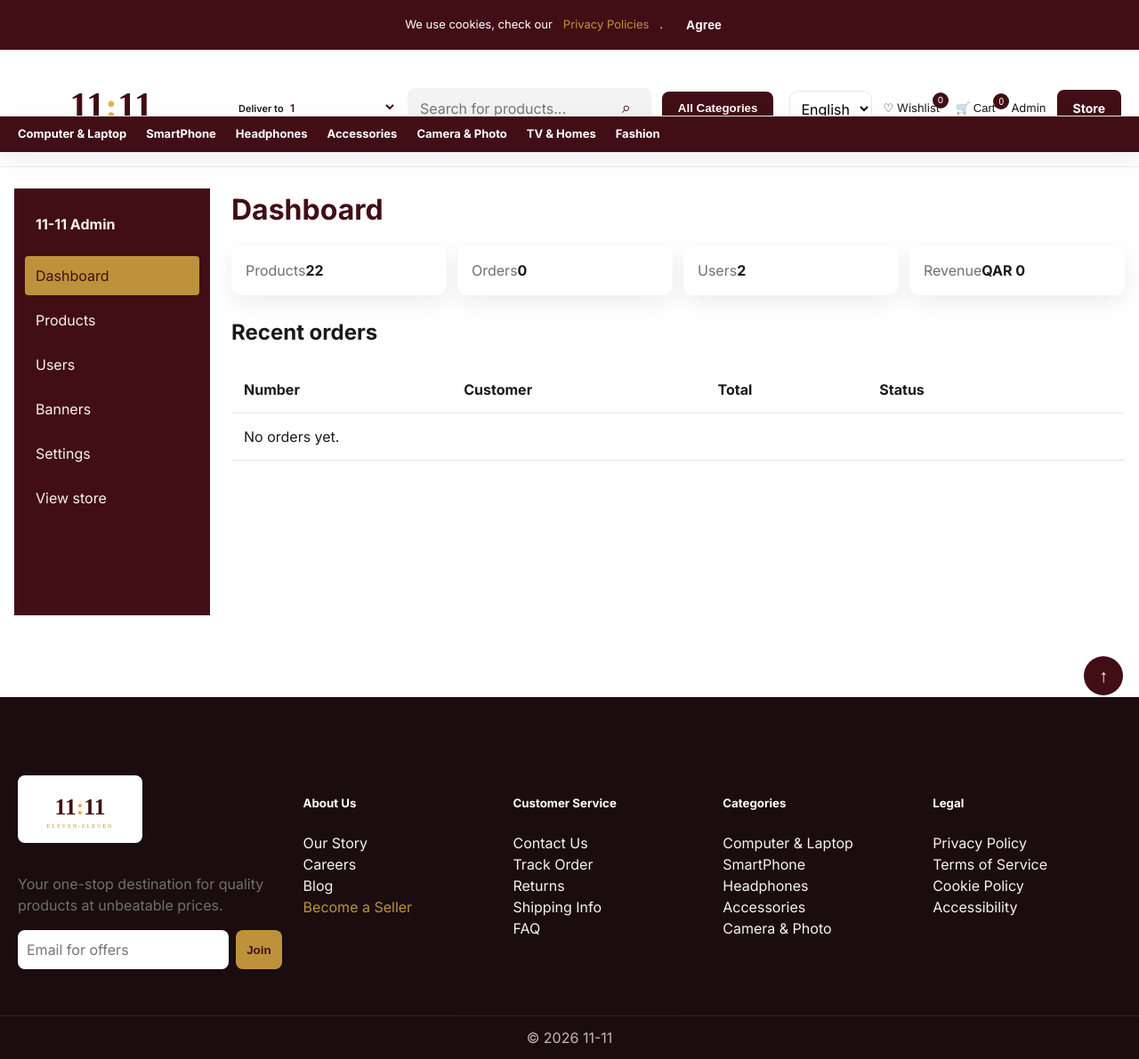
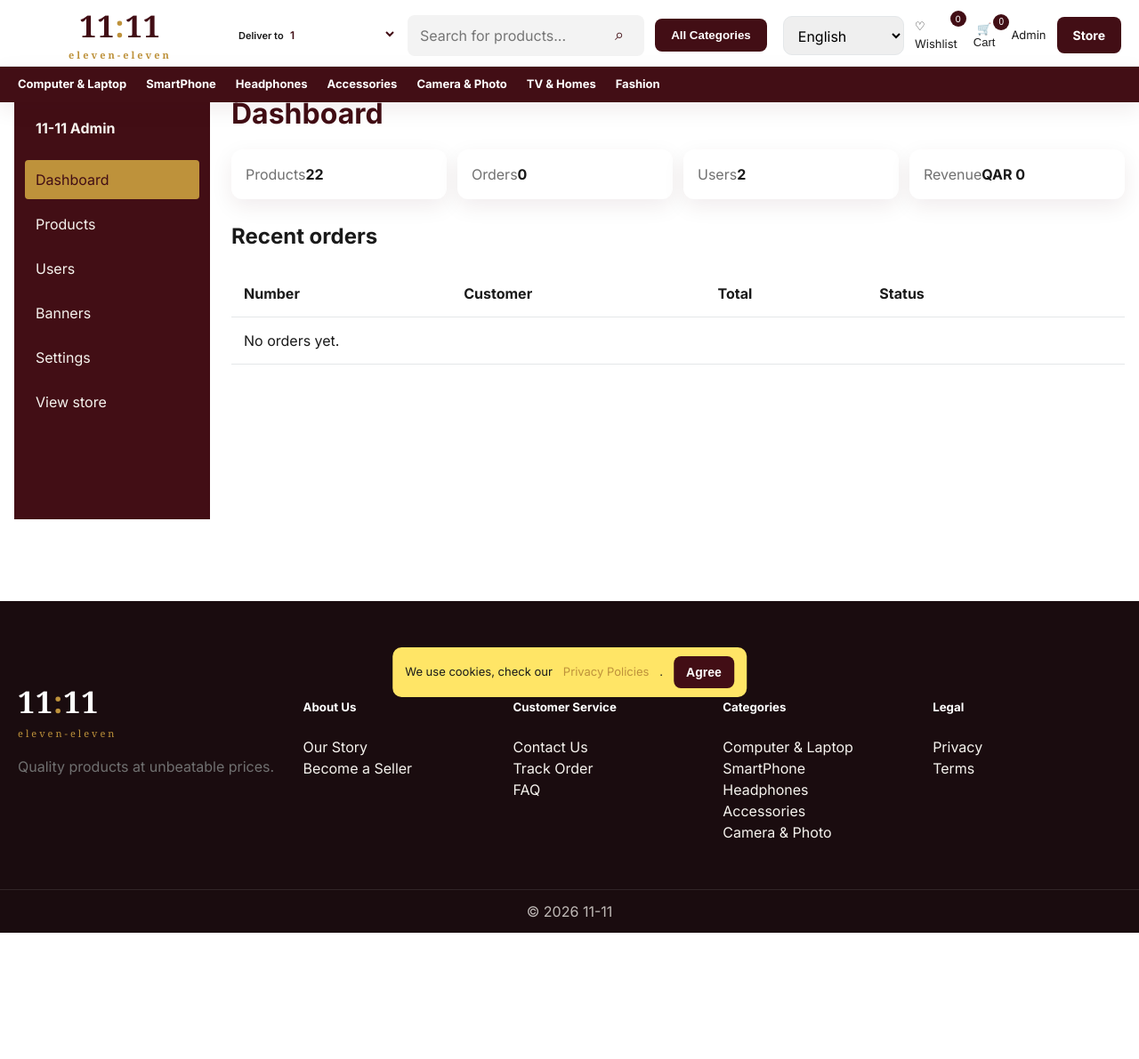
Before and after one commit to ahamedshadhir/11-11, a Flask app: page /admin in a window 1280 px wide. Shown: the whole page at 89% size. After the commit the page ends 1049 px from the top, so only its background shows below. Run offline with Flask 3, Linux system fonts and the light colour scheme; a user stored in the database is signed in.

Commit message:
Replace clipped SVG logo with a full HTML 11:11 wordmark

```diff
--- a/static/css/brand.css
+++ b/static/css/brand.css
@@ -1,30 +1,29 @@
-.header-card{overflow:visible}
-.header-row{grid-template-columns:240px 1fr auto !important;gap:16px;align-items:center;padding:16px 0}
-.header-logo{display:flex;align-items:center;line-height:normal;overflow:visible;min-width:220px;padding-top:2px}
-.header-logo img{
-  width:auto !important;
-  max-width:220px;
-  height:84px !important;
-  min-height:0;
-  object-fit:contain;
-  object-position:center;
-  display:block;
-  background:#fff;
-  padding:0;
-  border-radius:10px;
-  filter:none !important;
+.cookie-bar{
+  position:fixed;left:50%;bottom:16px;transform:translateX(-50%);
+  background:#ffe566;color:#1a1a1a;border-radius:10px;z-index:200;
+  padding:10px 14px;width:max-content;max-width:calc(100% - 24px);
 }
-.ftr-logo-link{display:inline-block;margin-bottom:12px}
-.ftr-logo-link img{
-  width:168px;height:auto;display:block;
-  background:#fff;border-radius:10px;padding:8px;
-  filter:none !important;
+.header-card{overflow:visible;background:#fff}
+.header-row{
+  grid-template-columns:220px 1fr auto !important;
+  align-items:center;gap:16px;padding:10px 0;
 }
-.top-to-top{
-  position:fixed;right:18px;bottom:18px;z-index:80;
-  width:44px;height:44px;border:0;border-radius:50%;
-  background:#420e15;color:#fff;font-size:20px;cursor:pointer;
+.header-logo{
+  display:flex;flex-direction:column;justify-content:center;
+  line-height:1;text-decoration:none;min-width:180px;
 }
-.news-form{display:flex;gap:8px;margin-top:10px}
-.news-form input{flex:1;border:0;border-radius:8px;padding:10px}
-.news-form button{background:#be923b;color:#420e15;border:0;border-radius:8px;padding:10px 12px;font-weight:700}
+.header-logo img{display:none}
+.logo-mark{
+  font-family:Georgia,"Times New Roman",serif;
+  font-size:34px;font-weight:700;color:#420e15;letter-spacing:1px;
+}
+.logo-mark span{color:#be923b}
+.logo-sub{
+  font-family:Georgia,"Times New Roman",serif;
+  font-size:11px;letter-spacing:3px;color:#be923b;text-transform:lowercase;
+  margin-top:2px;
+}
+.ftr-logo-link{display:flex;flex-direction:column;text-decoration:none;margin-bottom:12px}
+.ftr-logo-link img{display:none}
+.ftr-logo-link .logo-mark{color:#fff}
+.ftr-logo-link .logo-sub{color:#be923b}
--- a/templates/base.html
+++ b/templates/base.html
@@ -14,14 +14,15 @@
 </head>
 <body data-wish="{{ wishlist_ids|join(',') }}">
   <div class="cookie-bar" id="cookieBar">
-    {% if lang=='ar' %}نستخدم الكوكيز، راجع{% else %}We use cookies, check our{% endif %}
-    <a href="{{ url_for('privacy') }}">{% if lang=='ar' %}سياسة الخصوصية{% else %}Privacy Policies{% endif %}</a>.
+    {% if lang=='ar' %}نستخدم الكوكيز{% else %}We use cookies, check our{% endif %}
+    <a href="{{ url_for('privacy') }}">{% if lang=='ar' %}الخصوصية{% else %}Privacy Policies{% endif %}</a>.
     <button class="common-btn" id="cookieAccept" type="button">{% if lang=='ar' %}موافق{% else %}Agree{% endif %}</button>
   </div>
   <header class="header-card">
     <div class="container header-row">
       <a class="header-logo" href="{{ url_for('index') }}" aria-label="11:11 eleven-eleven">
-        <img src="{{ url_for('static', filename='img/logo.svg') }}" alt="eleven-eleven" />
+        <span class="logo-mark">11<span>:</span>11</span>
+        <span class="logo-sub">eleven-eleven</span>
       </a>
       <div class="header-mid">
         <div class="deliver">
@@ -34,8 +35,8 @@
           </select>
         </div>
         <div class="search-wrap">
-          <form class="search-form" action="{{ url_for('shop') }}" method="get" autocomplete="off">
-            <input type="text" name="q" id="liveSearch" placeholder="{% if lang=='ar' %}ابحث عن منتجات...{% else %}Search for products...{% endif %}" value="{{ request.args.get('q','') }}" />
+          <form class="search-form" action="{{ url_for('shop') }}" method="get">
+            <input type="text" name="q" id="liveSearch" placeholder="{% if lang=='ar' %}ابحث...{% else %}Search for products...{% endif %}" value="{{ request.args.get('q','') }}" />
             <button type="submit">⌕</button>
           </form>
           <div class="search-suggest" id="searchSuggest"></div>
@@ -43,26 +44,17 @@
         <button class="cats-btn" type="button">{% if lang=='ar' %}كل الأقسام{% else %}All Categories{% endif %}</button>
       </div>
       <div class="header-rt">
-        <div class="lang-drop">
         <select id="langSelect">
           <option value="en" {% if lang!='ar' %}selected{% endif %}>English</option>
           <option value="ar" {% if lang=='ar' %}selected{% endif %}>العربية</option>
         </select>
-        </div>
-        <a class="icon-link mobile-only" id="openMenu" type="button">☰</a>
-        <a class="icon-link" href="{{ url_for('wishlist') }}">
-          ♡ <span class="wish-label">{% if lang=='ar' %}المفضلة{% else %}Wishlist{% endif %}</span>
-          <span class="badge" id="wishCount">{{ nav_wish_count }}</span>
-        </a>
-        <button class="icon-link" id="openCart" type="button">
-          🛒 {% if lang=='ar' %}السلة{% else %}Cart{% endif %}
-          <span class="badge cart-count" id="cartCount">{{ nav_cart_count }}</span>
-        </button>
+        <a class="icon-link" href="{{ url_for('wishlist') }}">♡ {% if lang=='ar' %}المفضلة{% else %}Wishlist{% endif %} <span class="badge" id="wishCount">{{ nav_wish_count }}</span></a>
+        <button class="icon-link" id="openCart" type="button">🛒 {% if lang=='ar' %}السلة{% else %}Cart{% endif %} <span class="badge cart-count" id="cartCount">{{ nav_cart_count }}</span></button>
         {% if current_user.is_authenticated %}
-          {% if current_user.is_admin %}<a class="icon-link" href="{{ url_for('admin_home') }}">{% if lang=='ar' %}الإدارة{% else %}Admin{% endif %}</a>{% endif %}
+          {% if current_user.is_admin %}<a class="icon-link" href="{{ url_for('admin_home') }}">Admin</a>{% endif %}
           <a class="common-btn" href="{{ url_for('account') }}">{{ current_user.name.split()[0] }}</a>
         {% else %}
-          <a class="common-btn" href="/static/login.html">{% if lang=='ar' %}تسجيل الدخول{% else %}Login{% endif %}</a>
+          <a class="common-btn" href="{{ url_for('login') }}">{% if lang=='ar' %}تسجيل الدخول{% else %}Login{% endif %}</a>
         {% endif %}
       </div>
     </div>
@@ -77,79 +69,47 @@
   <main>{% block content %}{% endblock %}</main>
   <div class="overlay" id="overlay"></div>
   <aside class="drawer" id="cartDrawer">
-    <div class="drawer-head">
-      <h5>{% if lang=='ar' %}السلة{% else %}Cart{% endif %} (<span id="drawerCount">{{ nav_cart_count }}</span>)</h5>
-      <button type="button" id="closeCart">×</button>
-    </div>
+    <div class="drawer-head"><h5>{% if lang=='ar' %}السلة{% else %}Cart{% endif %} (<span id="drawerCount">{{ nav_cart_count }}</span>)</h5><button type="button" id="closeCart">×</button></div>
     <div class="drawer-body" id="drawerItems"></div>
     <div class="drawer-foot">
-      <p>{% if lang=='ar' %}الإجمالي{% else %}Total{% endif %} <strong id="drawerTotal">{{ nav_cart_total|qar }}</strong></p>
-      <div class="row-2">
       <a class="common-bd-btn" href="{{ url_for('cart') }}">{% if lang=='ar' %}عرض السلة{% else %}View Cart{% endif %}</a>
       <a class="common-btn" href="{{ url_for('checkout') }}">{% if lang=='ar' %}إتمام الطلب{% else %}Checkout{% endif %}</a>
     </div>
-    </div>
   </aside>
-  <aside class="drawer left" id="menuDrawer">
-    <div class="drawer-head"><h5>{% if lang=='ar' %}القائمة{% else %}Menu{% endif %}</h5><button type="button" id="closeMenu">×</button></div>
-    <div class="drawer-body">
-      <a href="{{ url_for('shop') }}">{% if lang=='ar' %}كل الأقسام{% else %}All Categories{% endif %}</a>
-      {% for cat in all_categories %}<a href="{{ url_for('shop', category=cat.id) }}" style="display:block;padding:8px 0">{{ cat.name }}</a>{% endfor %}
-    </div>
-  </aside>
-  <div class="toast-wrap" id="toasts"></div>
   <footer class="footer">
     <div class="container footer-grid">
       <div>
         <a href="{{ url_for('index') }}" class="ftr-logo-link">
-          <img src="{{ url_for('static', filename='img/logo-light.svg') }}" alt="eleven-eleven" />
+          <span class="logo-mark">11<span>:</span>11</span>
+          <span class="logo-sub">eleven-eleven</span>
         </a>
-        <p>{% if lang=='ar' %}وجهتك للإلكترونيات والأزياء والمنزل في قطر.{% else %}Your one-stop destination for quality products at unbeatable prices.{% endif %}</p>
-        <form class="news-form" method="post" action="/newsletter">
-          <input type="email" name="email" required placeholder="{% if lang=='ar' %}بريدك الإلكتروني{% else %}Email for offers{% endif %}">
-          <button type="submit">{% if lang=='ar' %}اشتراك{% else %}Join{% endif %}</button>
-        </form>
+        <p>{% if lang=='ar' %}وجهتك في قطر.{% else %}Quality products at unbeatable prices.{% endif %}</p>
       </div>
-      <div class="ftr-links">
-        <h5>{% if lang=='ar' %}من نحن{% else %}About Us{% endif %}</h5>
+      <div class="ftr-links"><h5>{% if lang=='ar' %}من نحن{% else %}About Us{% endif %}</h5>
         <ul>
           <li><a href="{{ url_for('about') }}">{% if lang=='ar' %}قصتنا{% else %}Our Story{% endif %}</a></li>
-          <li><a href="{{ url_for('faq') }}">{% if lang=='ar' %}الوظائف{% else %}Careers{% endif %}</a></li>
-          <li><a href="{{ url_for('blog') }}">{% if lang=='ar' %}المدونة{% else %}Blog{% endif %}</a></li>
-          <li><a class="text-yellow" href="{{ url_for('become_seller') }}">{% if lang=='ar' %}كن بائعاً{% else %}Become a Seller{% endif %}</a></li>
+          <li><a href="{{ url_for('become_seller') }}">{% if lang=='ar' %}كن بائعاً{% else %}Become a Seller{% endif %}</a></li>
         </ul>
       </div>
-      <div class="ftr-links">
-        <h5>{% if lang=='ar' %}خدمة العملاء{% else %}Customer Service{% endif %}</h5>
+      <div class="ftr-links"><h5>{% if lang=='ar' %}خدمة العملاء{% else %}Customer Service{% endif %}</h5>
         <ul>
           <li><a href="{{ url_for('contact') }}">{% if lang=='ar' %}اتصل بنا{% else %}Contact Us{% endif %}</a></li>
           <li><a href="{{ url_for('track_order') }}">{% if lang=='ar' %}تتبع الطلب{% else %}Track Order{% endif %}</a></li>
-          <li><a href="{{ url_for('returns') }}">{% if lang=='ar' %}المرجاعات{% else %}Returns{% endif %}</a></li>
-          <li><a href="{{ url_for('shipping_policy') }}">{% if lang=='ar' %}الشحن{% else %}Shipping Info{% endif %}</a></li>
           <li><a href="{{ url_for('faq') }}">FAQ</a></li>
         </ul>
       </div>
-      <div class="ftr-links">
-        <h5>{% if lang=='ar' %}الأقسام{% else %}Categories{% endif %}</h5>
+      <div class="ftr-links"><h5>{% if lang=='ar' %}الأقسام{% else %}Categories{% endif %}</h5>
+        <ul>{% for cat in all_categories[:5] %}<li><a href="{{ url_for('shop', category=cat.id) }}">{{ cat.name }}</a></li>{% endfor %}</ul>
+      </div>
+      <div class="ftr-links"><h5>{% if lang=='ar' %}قانوني{% else %}Legal{% endif %}</h5>
         <ul>
-          {% for cat in all_categories[:5] %}
-          <li><a href="{{ url_for('shop', category=cat.id) }}">{{ cat.name }}</a></li>
-          {% endfor %}
-        </ul>
-      </div>
-      <div class="ftr-links">
-        <h5>{% if lang=='ar' %}قانوني{% else %}Legal{% endif %}</h5>
-        <ul>
-          <li><a href="{{ url_for('privacy') }}">{% if lang=='ar' %}الخصوصية{% else %}Privacy Policy{% endif %}</a></li>
-          <li><a href="{{ url_for('terms') }}">{% if lang=='ar' %}الشروط{% else %}Terms of Service{% endif %}</a></li>
-          <li><a href="{{ url_for('cookies') }}">{% if lang=='ar' %}الكوكيز{% else %}Cookie Policy{% endif %}</a></li>
-          <li><a href="{{ url_for('accessibility') }}">{% if lang=='ar' %}إمكانية الوصول{% else %}Accessibility{% endif %}</a></li>
+          <li><a href="{{ url_for('privacy') }}">{% if lang=='ar' %}الخصوصية{% else %}Privacy{% endif %}</a></li>
+          <li><a href="{{ url_for('terms') }}">{% if lang=='ar' %}الشروط{% else %}Terms{% endif %}</a></li>
         </ul>
       </div>
     </div>
     <div class="copyright"><div class="container">&copy; {{ year }} 11-11</div></div>
   </footer>
-  <button class="top-to-top" type="button" onclick="window.scrollTo({top:0,behavior:'smooth'})" aria-label="Top">↑</button>
   <script src="{{ url_for('static', filename='js/main.js') }}"></script>
 </body>
 </html>
```
Lines whose indentation alone changed are shown as unchanged.
